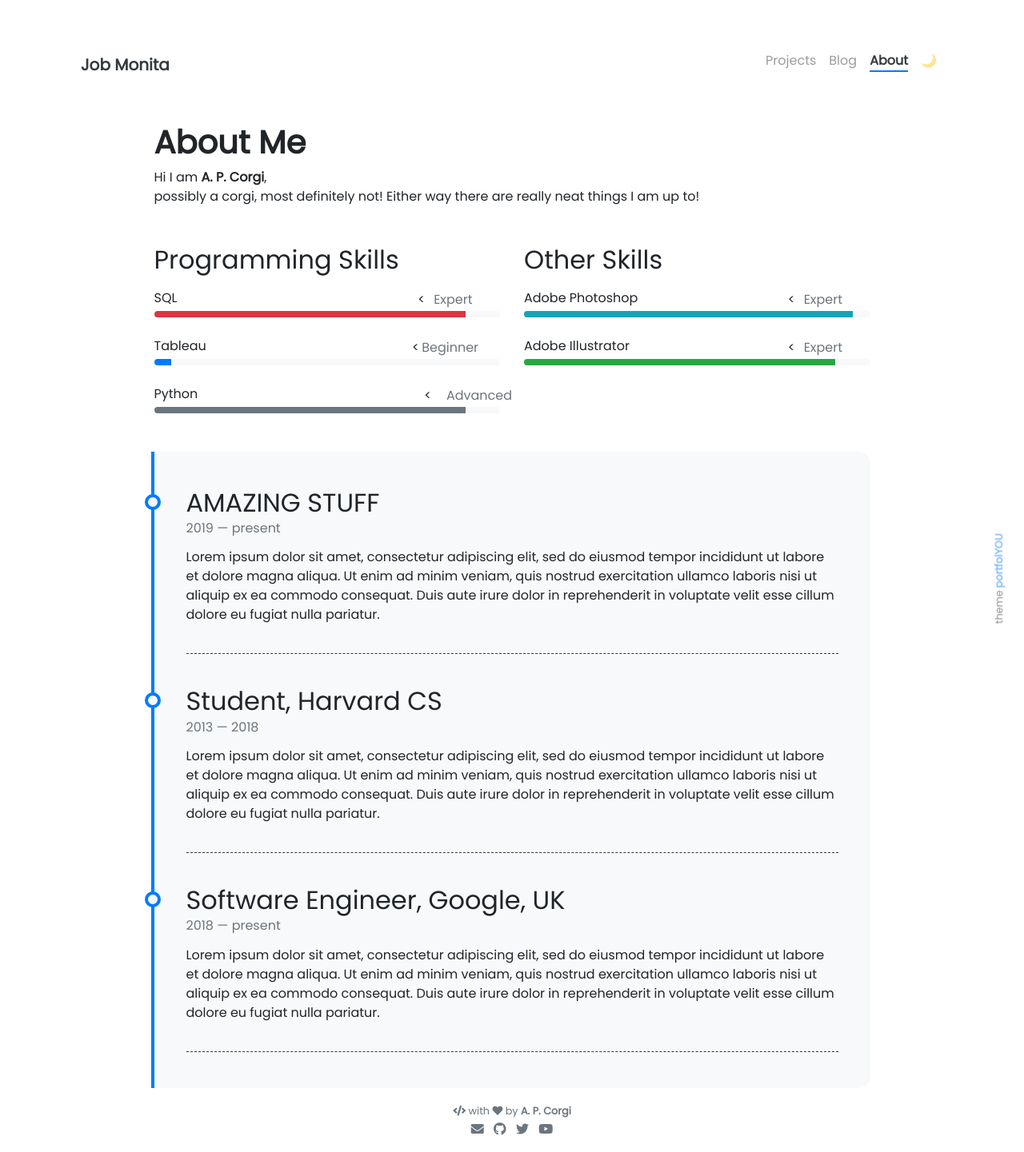
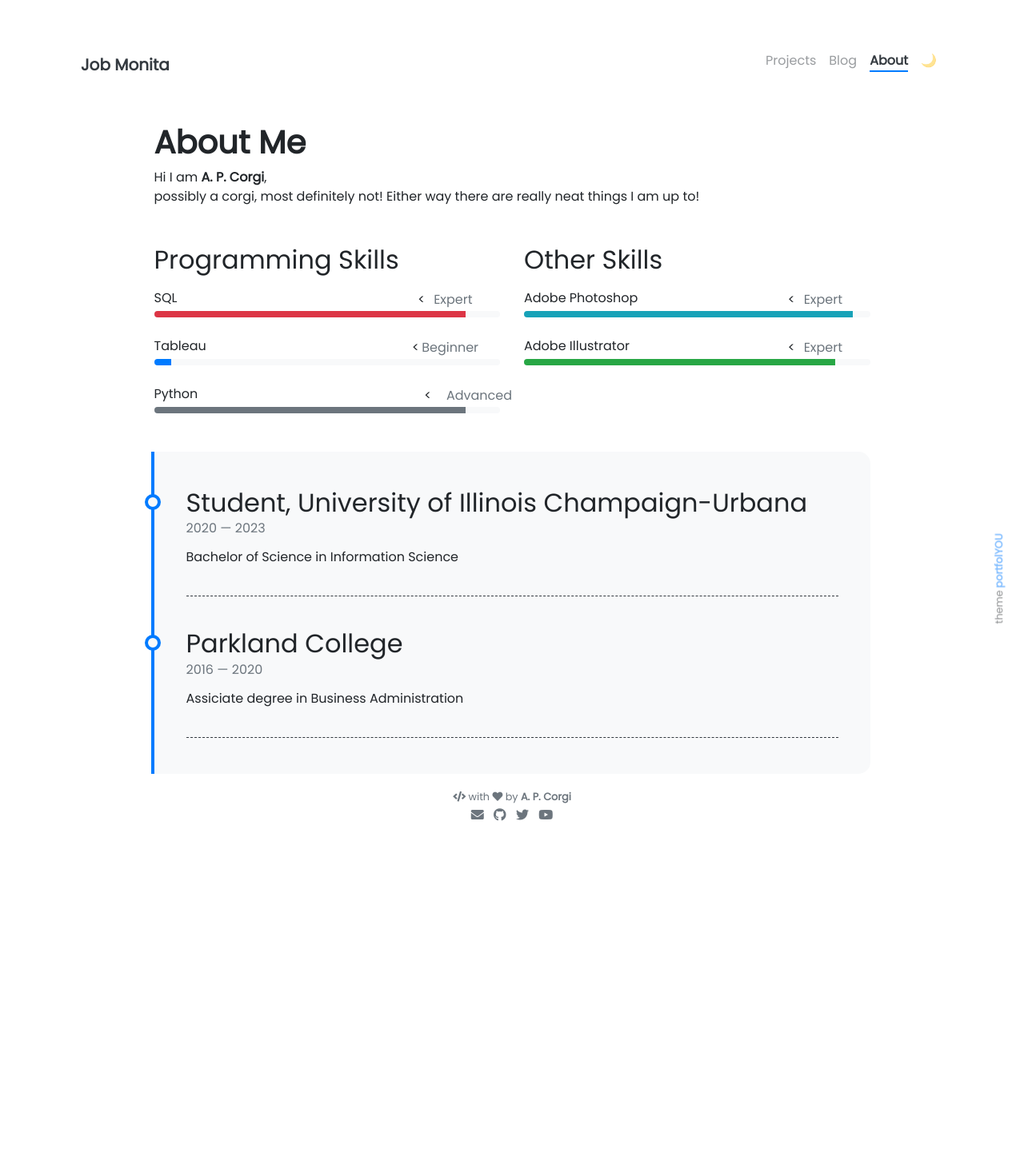
Before and after one commit to jngangu2/jngangu2.github.io, a Jekyll site: the page built from pages/about.md, in a window 1280 px wide. Shown: the whole page at 80% size. Built offline with Jekyll 4.4.1, drawn with Linux system fonts in a browser that asks for light colours; nearby versions of some CDN libraries; after the commit the page ends 1048 px from its top, so only the background shows below that.

Commit message:
Update timeline.yml

```diff
--- a/_data/timeline.yml
+++ b/_data/timeline.yml
@@ -1,26 +1,9 @@
-- title: AMAZING STUFF
-  from: 2019
-  to: present
-  description: Lorem ipsum dolor sit amet, consectetur adipiscing elit,
-               sed do eiusmod tempor incididunt ut labore et dolore magna aliqua.
-               Ut enim ad minim veniam, quis nostrud exercitation ullamco laboris
-               nisi ut aliquip ex ea commodo consequat. Duis aute irure dolor in
-               reprehenderit in voluptate velit esse cillum dolore eu fugiat nulla pariatur.
+- title: Student, University of Illinois Champaign-Urbana
+  from: 2020
+  to: 2023
+  description: Bachelor of Science in Information Science
 
-- title: Student, Harvard CS
-  from: 2013
-  to: 2018
-  description: Lorem ipsum dolor sit amet, consectetur adipiscing elit,
-               sed do eiusmod tempor incididunt ut labore et dolore magna aliqua.
-               Ut enim ad minim veniam, quis nostrud exercitation ullamco laboris
-               nisi ut aliquip ex ea commodo consequat. Duis aute irure dolor in
-               reprehenderit in voluptate velit esse cillum dolore eu fugiat nulla pariatur.
-
-- title: Software Engineer, Google, UK
-  from: 2018
-  to: present
-  description: Lorem ipsum dolor sit amet, consectetur adipiscing elit,
-               sed do eiusmod tempor incididunt ut labore et dolore magna aliqua.
-               Ut enim ad minim veniam, quis nostrud exercitation ullamco laboris
-               nisi ut aliquip ex ea commodo consequat. Duis aute irure dolor in
-               reprehenderit in voluptate velit esse cillum dolore eu fugiat nulla pariatur.
+- title: Parkland College
+  from: 2016
+  to: 2020
+  description: Assiciate degree in Business Administration
```
